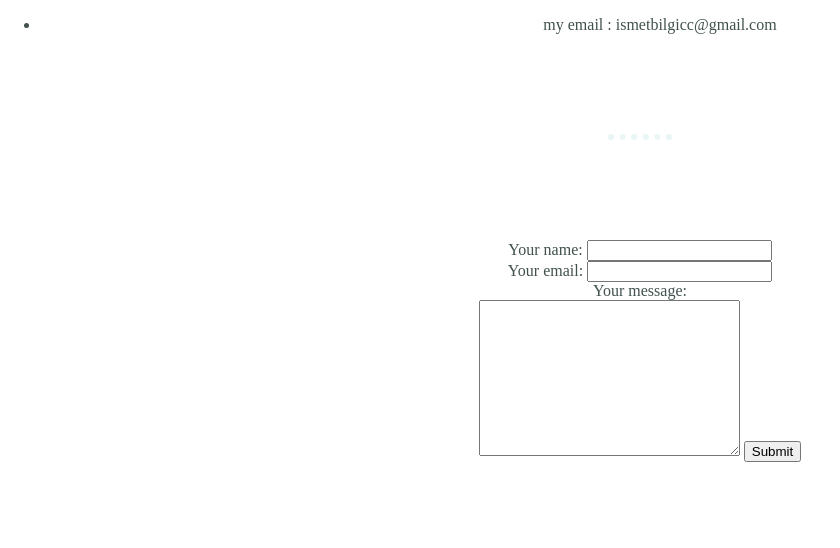
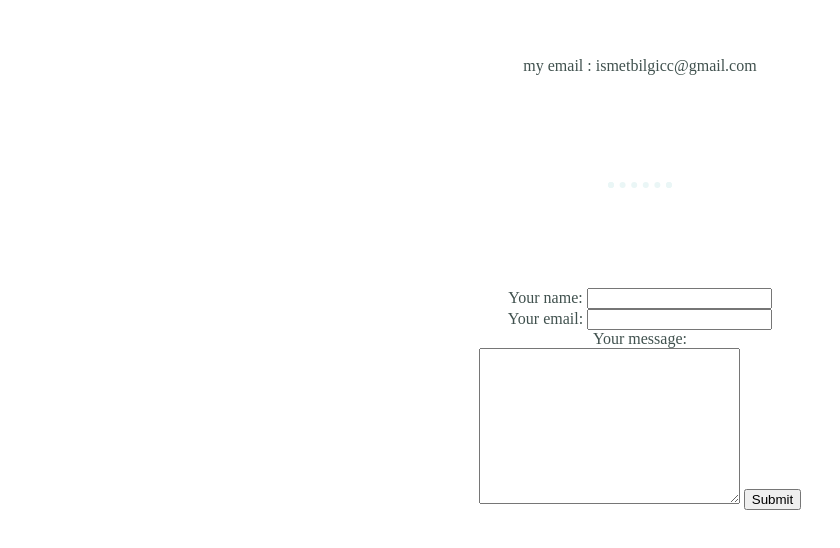
Before and after one commit to blgcismt/my_site_2, a plain HTML site: page contacts.html in a window 1280 px wide. Shown: the whole page, without its empty margins (0-840 px from the left). Drawn offline with Linux system fonts and the light colour scheme.

Commit message:
Update contacts.html

```diff
--- a/contacts.html
+++ b/contacts.html
@@ -8,9 +8,9 @@
 </head>
 
 <body>
-  <ul>
-    <li>my email : ismetbilgicc@gmail.com </li>
-  </ul>
+
+  <p>my email : ismetbilgicc@gmail.com </p>
+
   <hr < action="mailto:ismetbilgicc@gmail.com" method="post" enctype ="text/plain">
   <label>Your name: </label>
   <input type="text" name="yourName" value=""><br>
```
